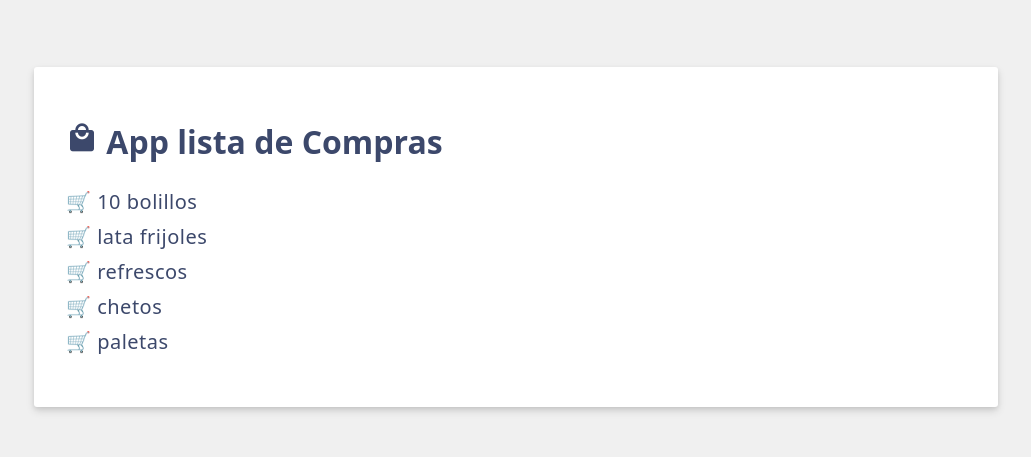
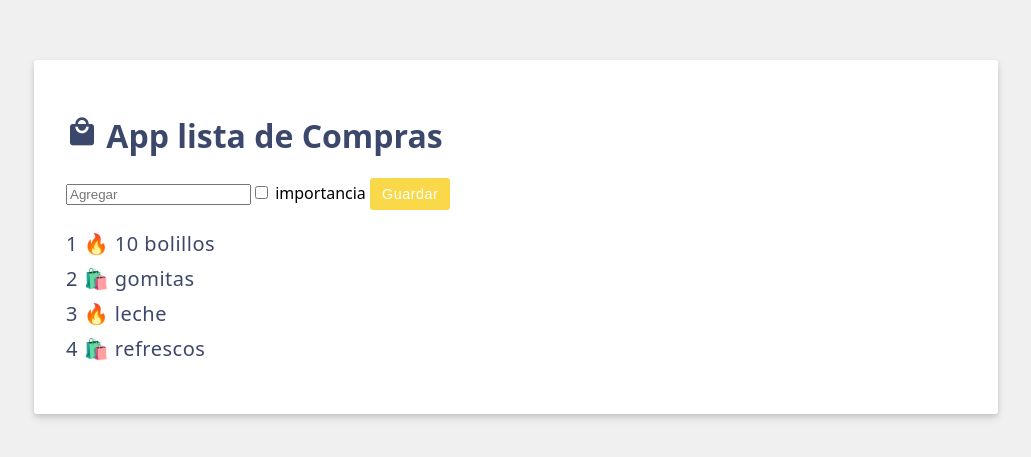
Before and after one commit to valeriabotello/dadm-2024B1, a Vue app: page / in a window 1280 px wide. Shown: the part 163-620 px from the top of the page, without its empty margins (124-1155 px from the left). Built offline with nearby package versions, Linux system fonts and the light colour scheme.

Commit message:
❤reto form

```diff
--- a/src/App.vue
+++ b/src/App.vue
@@ -3,21 +3,43 @@ import { ref } from "vue";
 //modelo
 const header = ref('App lista de Compras');
 const items = ref([
-{id:'0', label: '10 bolillos'},
-{id:'1',label: 'lata frijoles'},
-{id:'2',label: 'refrescos'},
-{id:'3',label: 'chetos'},
-{id:'4',label: 'paletas'}
+    {id:'0', label: '10 bolillos'},
+    {id:'1', label: 'gomitas'},
+    {id:'2', label: 'leche'},
+    {id:'3', label: 'refrescos'}
 ]);
+const newItem = ref('');
+const newItemHighPriority = ref(false);
 </script>
 
 <template>
 <h1>
     <i class="material-icons shopping-cart-icon">local_mall</i>
     {{ header }}
-    </h1>
-   <ul>
-   <li v-for="item in items" :key="item.id"> 🛒 {{item.label}} </li>
+</h1>
+
+<!-- Agrupando en un div las entradas -->
+<form class="add-item fomr" v-on:submit.prevent="items.push({ id: items.length + 1, label: newItem })">
+
+    <!-- entrada de texto -->
+    <input type="text"
+    placeholder="Agregar"
+    v-model.trim="newItem">
+
+    <!-- Caja de seleccion de importancia-->
+    <label>
+      <input type="checkbox" v-model="newItemHighPriority" />
+      importancia
+    </label>
+
+    <!-- Boton -->
+    <button class="btn btn-primary">
+    Guardar</button>
+
+</form>
+
+    <ul>
+        <li v-for="({id,label}, i) in items" :key="id"> {{ i+1 }} {{i%2==0?'🔥':'🛍️'}} {{label}} </li>
     </ul>
 </template>
 
```
